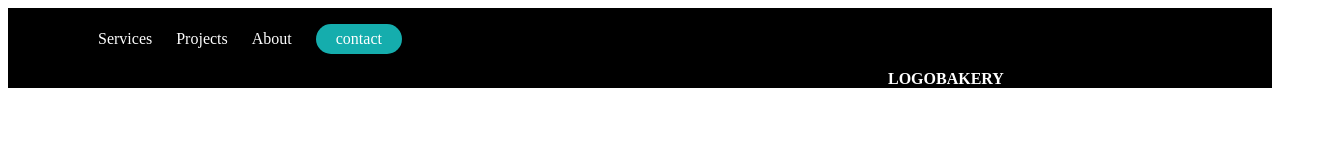
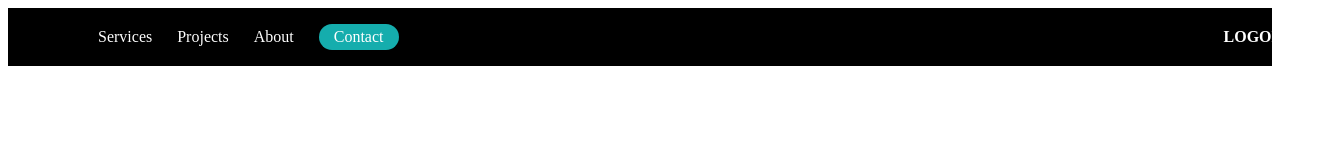
Before and after one commit to shristi555/html_project, a plain HTML site: page index.html in a window 1280 px wide. Shown: the whole page, 1339 px wide, since content can reach past the window. Drawn offline with Linux system fonts and the light colour scheme.

Commit message:
slight change is design

```diff
--- a/index.html
+++ b/index.html
@@ -6,41 +6,38 @@
     <meta name="viewport" content="width=device-width, initial-scale=1.0">
     <title>Project1</title>
     <style>
-        header {
-            background-color: black;
+       nav{
+            background: black;
+            display: flex;
+            justify-content: space-between;
+            align-items: center;
             color: white;
-            padding-left: 30px;
+            padding-left: 50px;
+
 
         }
-        nav {
-            display: inline-block;
+       ul{
+        display: flex;
+        gap: 25px;
+        align-items: center;
        }
-        .logo {
-            display: inline-block;
-            padding-left: 850px;
-            font-weight: bold;
-        }
-        ul {
-            display: inline-block;
-            color: white;
-        }
-        .contact{
-            display: inline-block;
-            background-color: rgb(21, 173, 173);
-            border-radius: 20px;
-            padding-left: 20px;
-            padding-right: 20px;
-            padding-top: 6px;
-            padding-bottom: 6px;
-        }
-        a {
+
+       a{
         color: white;
         text-decoration: none;
        }
+       .contact{
+        background: rgb(21, 173, 173);
+        border-radius: 20px;
+        padding-left: 15px;
+        padding-right: 15px;
+        padding-top: 4px;
+        padding-bottom: 4px;
+       }
 
-        li{
-            display: inline-block;
-            padding-left: 20px;
+       .logo{
+        font-weight: bold;
+        padding-left: 800px;
        }
     </style>
 </head>
@@ -53,13 +50,10 @@
                 <li><a href="">Projects</a></li>
                 <li><a href="">About</a></li>
 
-                <li><div class="contact"><a href="">contact</a></div></li>
-
+                <li><div class="contact"><a href="">Contact</a></div></li>
+        <div class="logo">LOGOBAKERY</div>
       </ul>
-
-
     </nav>
-        <div class="logo">LOGOBAKERY</div>
  </header>
 </body>
 
```
Also changed, not shown: task2.html (+26 -28 lines). Lines whose indentation alone changed are shown as unchanged.
